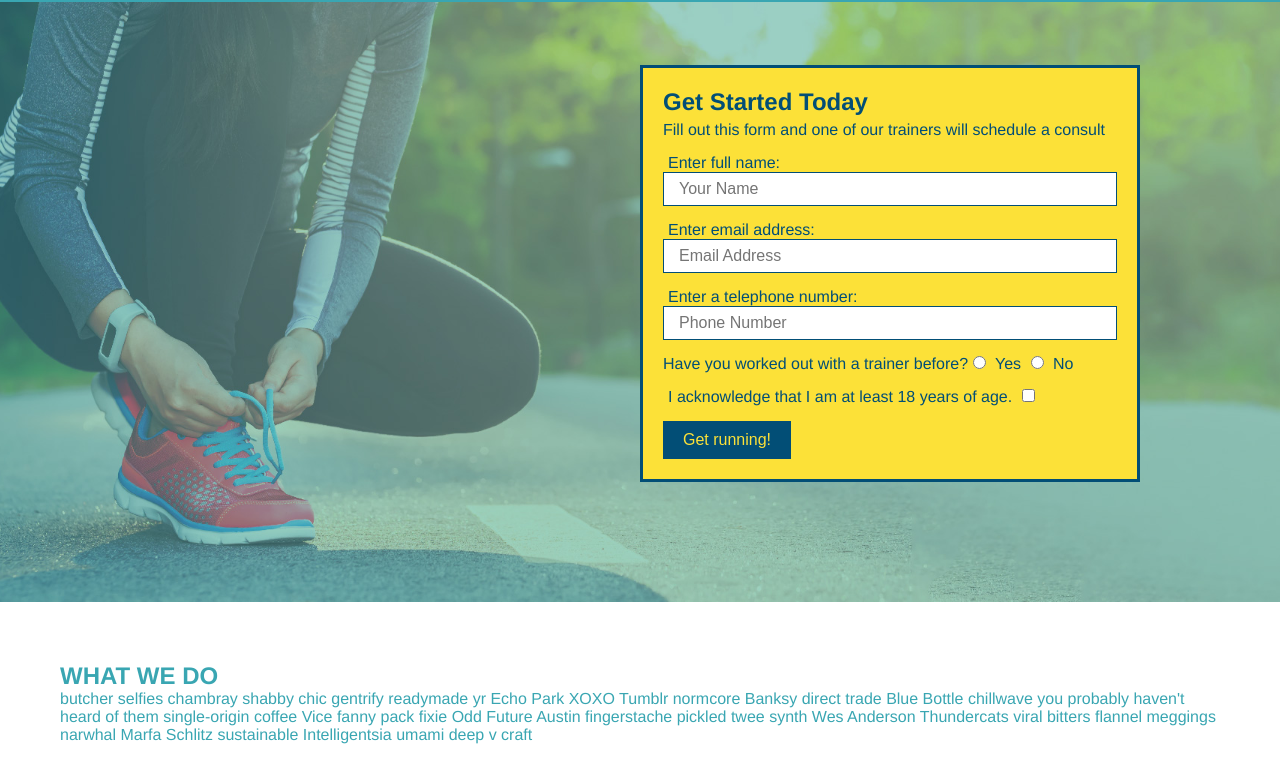
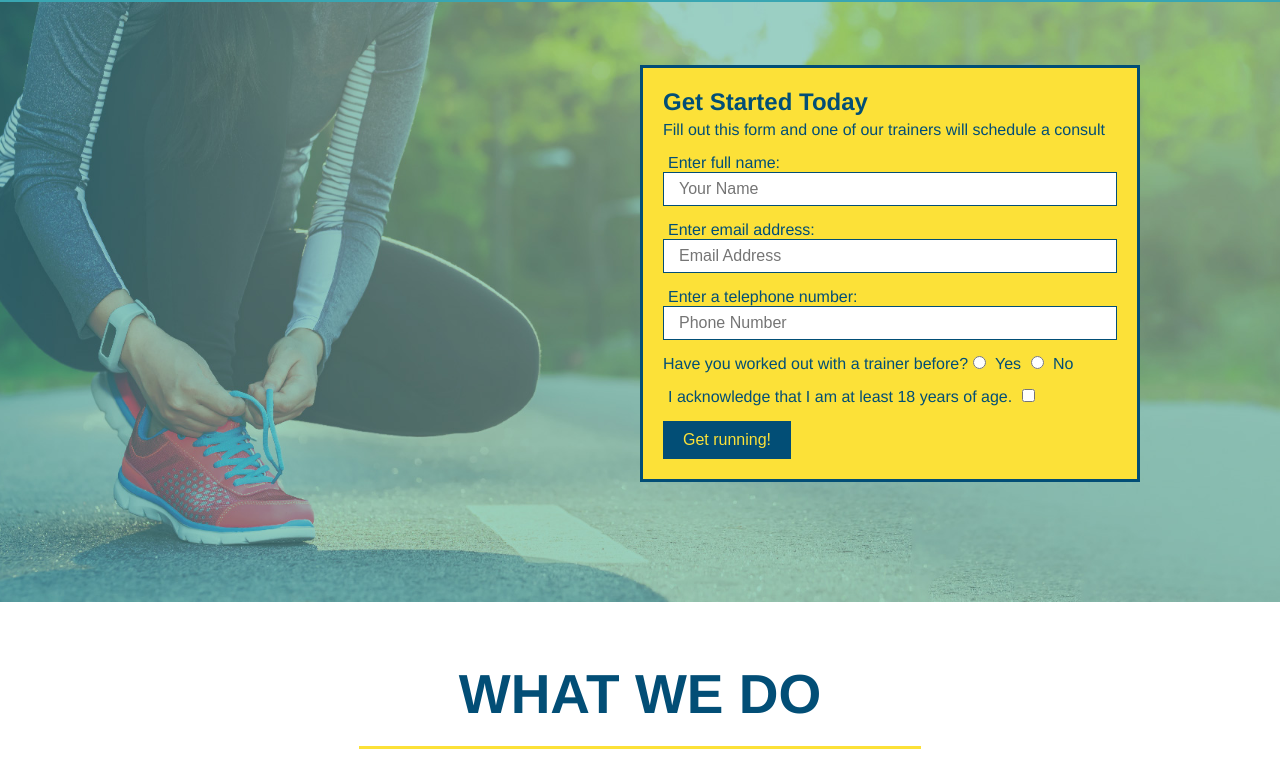
Before and after one commit to Johnnyboy7781/run-buddy, a plain HTML site: page index.html in a window 1280 px wide. Shown: the part 80-861 px from the top of the page. Drawn offline with Linux system fonts and the light colour scheme.

Commit message:
Styled 'What We Do' section

```diff
--- a/assets/css/style.css
+++ b/assets/css/style.css
@@ -122,3 +122,26 @@ section {
     padding: 10px 20px;
     font-size: 16px;
 }
+
+/* What We Do section styles */
+.intro {
+    text-align: center;
+}
+
+.intro h2 {
+    font-size: 55px;
+    color: #024e76;
+    margin-bottom: 35px;
+    padding: 0 100px 20px 100px;
+    border-bottom: 3px solid;
+    border-color: #fce138;
+    display: inline-block;
+}
+
+.intro p {
+    line-height: 1.7;
+    color: #39a6b2;
+    width: 80%;
+    font-size: 20px;
+    margin: 0 auto;
+}
--- a/index.html
+++ b/index.html
@@ -63,7 +63,7 @@
         </section>
 
         <!-- "what we do" section -->
-        <section id="what-we-do">
+        <section id="what-we-do" class="intro">
             <h2>WHAT WE DO</h2>
             <p>
                 butcher selfies chambray shabby chic gentrify readymade yr Echo Park XOXO Tumblr normcore Banksy direct trade Blue Bottle chillwave you probably haven't heard of them single-origin coffee Vice fanny pack fixie Odd Future Austin fingerstache pickled twee synth Wes Anderson Thundercats viral bitters flannel meggings narwhal Marfa Schlitz sustainable Intelligentsia umami deep v craft
```
